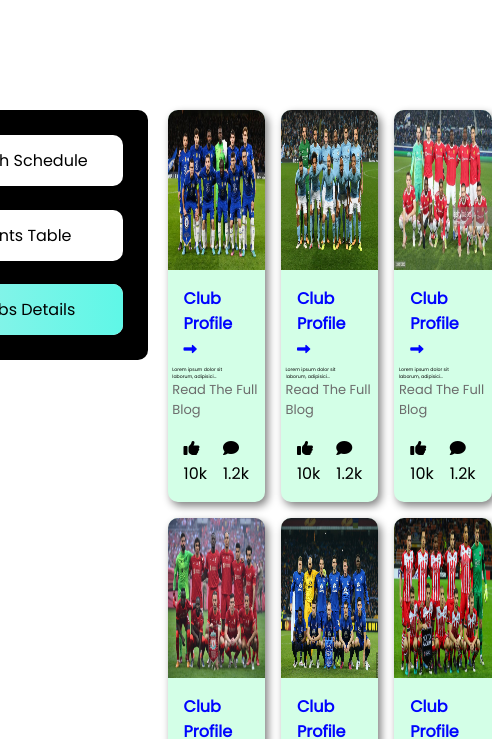
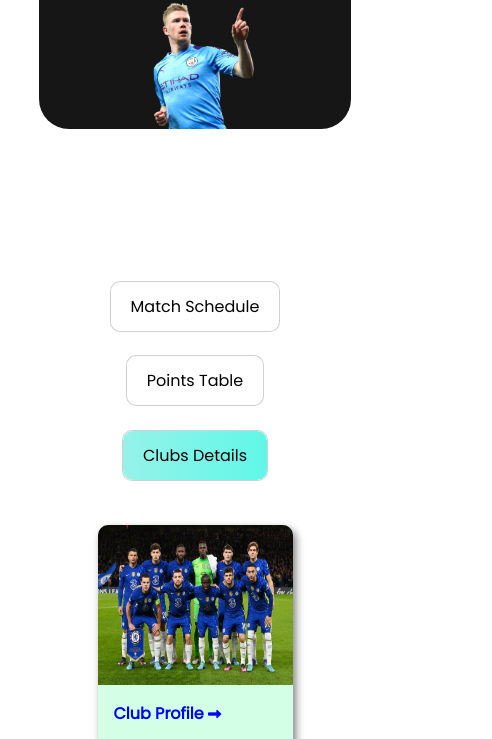
Before and after one commit to chinmoydastapu/The-premier-league, a plain HTML site: page index.html in a window 390 px wide. Shown: the part 306-1045 px from the top of the page, 492 px wide, since content can reach past the window. Drawn offline with Linux system fonts and the light colour scheme.

Commit message:
media query added for mobile device max-width: 576px

```diff
--- a/styles/style.css
+++ b/styles/style.css
@@ -144,6 +144,7 @@ main {
 .hover-zoom:hover img {
     transform: scale(1.5);
 }
+
 /* Hover animation on cards ends here */
 
 .blog-img img {
@@ -167,7 +168,7 @@ main {
 }
 
 .blog-title {
-    font-size: 1.2vw;
+    font-size: 1em;
 }
 
 .blog-title a {
@@ -241,3 +242,50 @@ footer .footer-links,
 .fa-brands {
     font-size: 1.5em;
 }
+
+/* Mobile device Media Query */
+@media screen and (max-width: 576px) {
+
+    /* For header */
+    .top-header-container {
+        display: flex;
+        flex-direction: column;
+    }
+
+    /* For the main blog and aside nav bar */
+    .blog-container {
+        display: flex;
+        flex-direction: column;
+    }
+
+    /* For aside nav bar to show columnwise */
+    .nav-container {
+        background-color: unset;
+        margin: 0 auto;
+    }
+
+    .nav-content {
+        width: fit-content;
+        border: 1px solid rgba(172, 172, 172, 0.551);
+        margin: 0 auto;
+    }
+
+    .nav-content a {
+        padding: 12px 20px;
+    }
+
+    /* For the main blog content to show
+    one column along cross axis */
+    .article-container {
+        margin: 0 auto;
+        display: grid;
+        grid-template-columns: 50vw;
+        gap: 1em;
+    }
+
+    /* For the footer section */
+    .footer-links {
+        display: flex;
+        flex-direction: column;
+    }
+}
```
